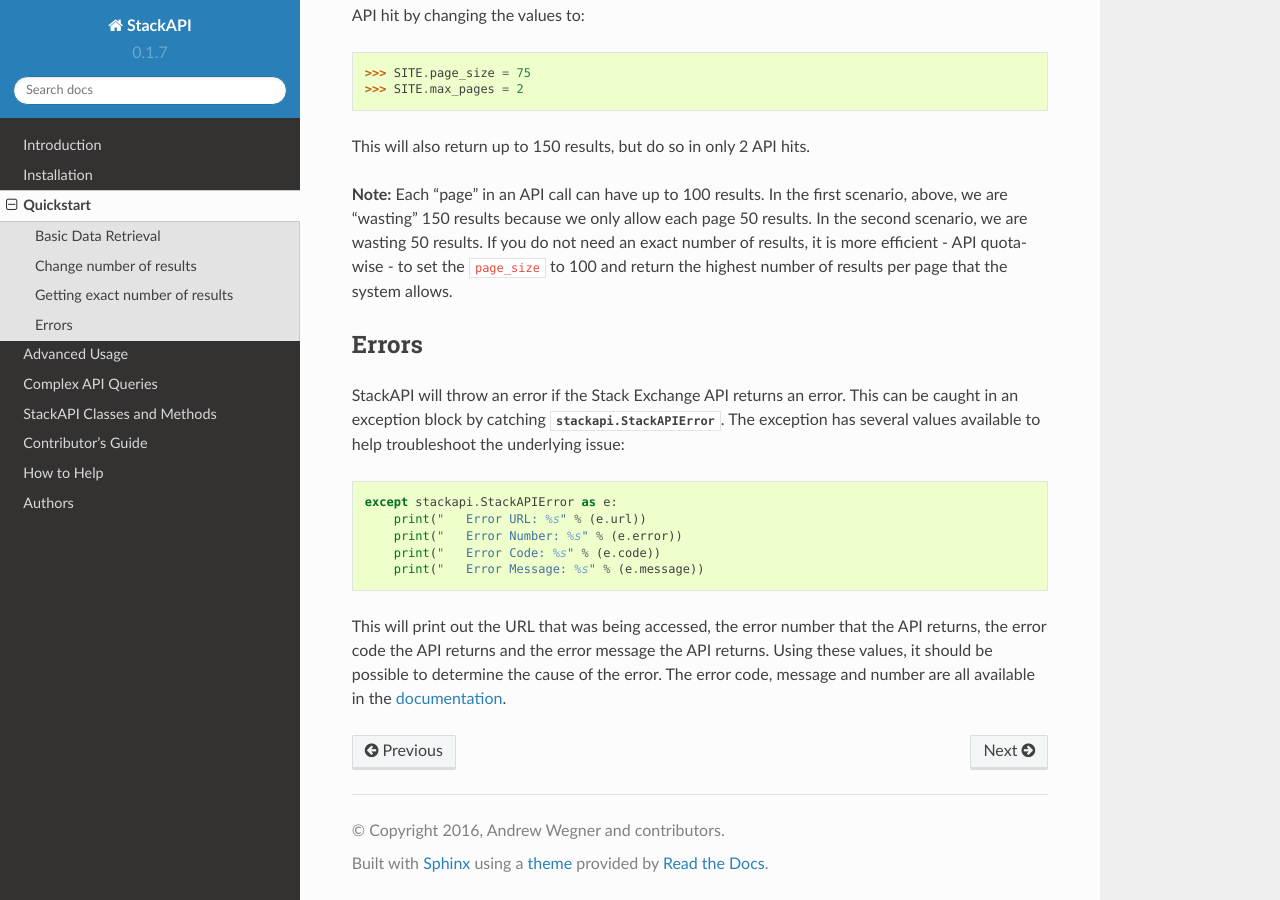
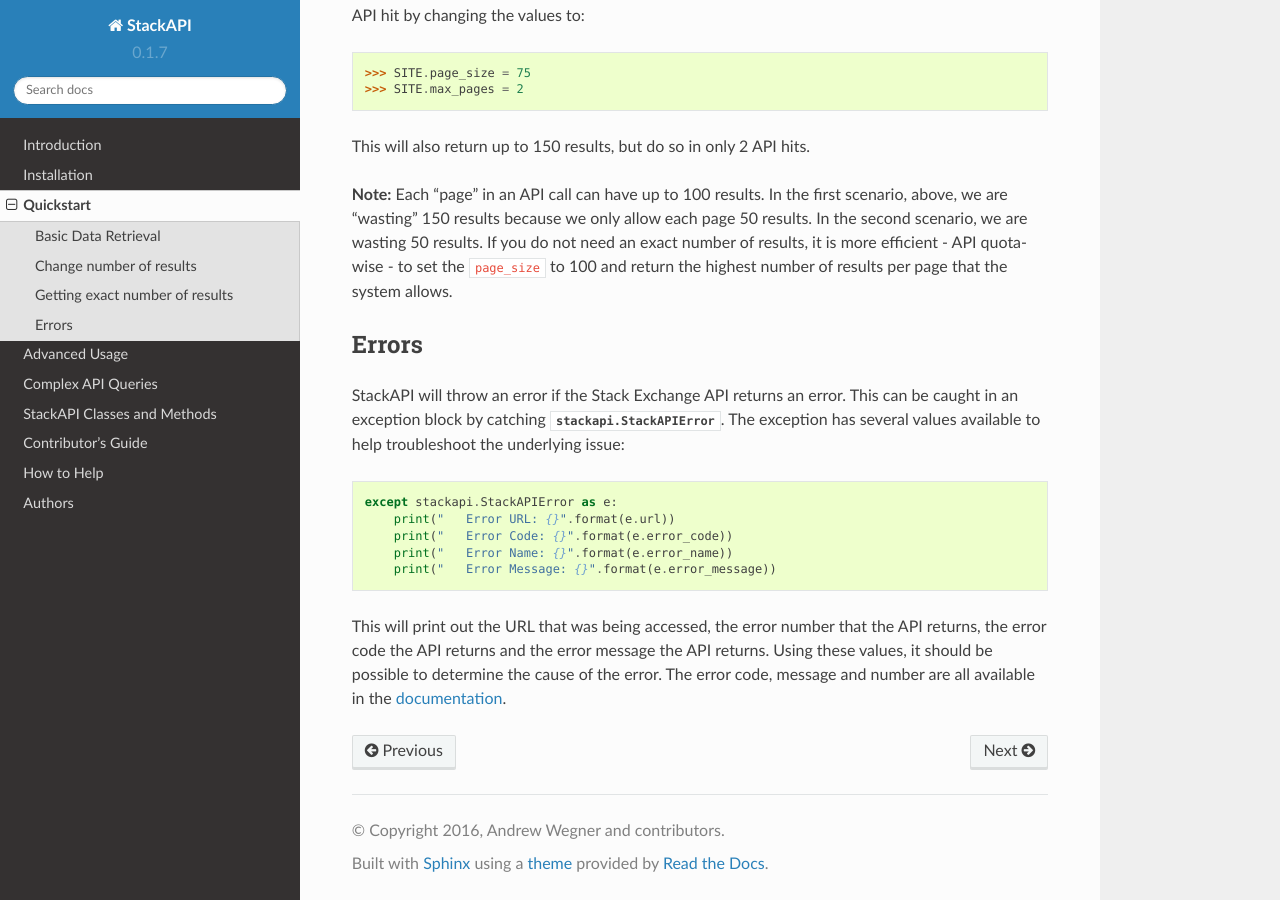
Before and after one commit to AWegnerGitHub/stackapi, a Sphinx documentation site: the page built from docs/user/quickstart.rst, in a window 1280 px wide and 900 px high, scrolled down 2043 px. Built offline with Sphinx 7.4.7 and the Read the Docs theme 2.0.0, drawn with Linux system fonts in a browser that asks for light colours.

Commit message:
Update example with exception to use .format instead of %

```diff
--- a/docs/user/quickstart.rst
+++ b/docs/user/quickstart.rst
@@ -115,10 +115,10 @@ The exception has several values available to help troubleshoot the underlying
 issue::
 
     except stackapi.StackAPIError as e:
-        print("   Error URL: %s" % (e.url))
-        print("   Error Number: %s" % (e.error))
-        print("   Error Code: %s" % (e.code))
-        print("   Error Message: %s" % (e.message))
+        print("   Error URL: {}".format(e.url))
+        print("   Error Code: {}".format(e.error_code))
+        print("   Error Name: {}".format(e.error_name))
+        print("   Error Message: {}".format(e.error_message))
 
 This will print out the URL that was being accessed, the error number that the
 API returns, the error code the API returns and the error message the API
```
